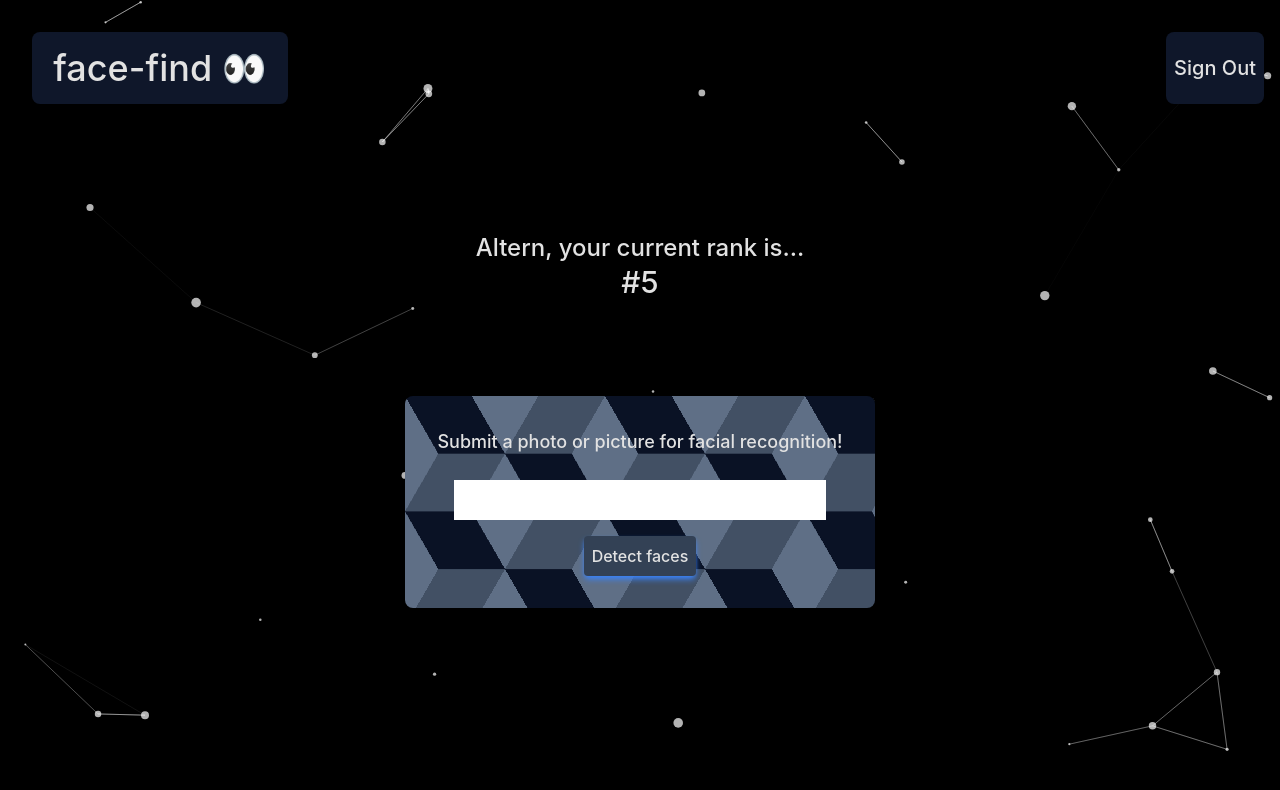
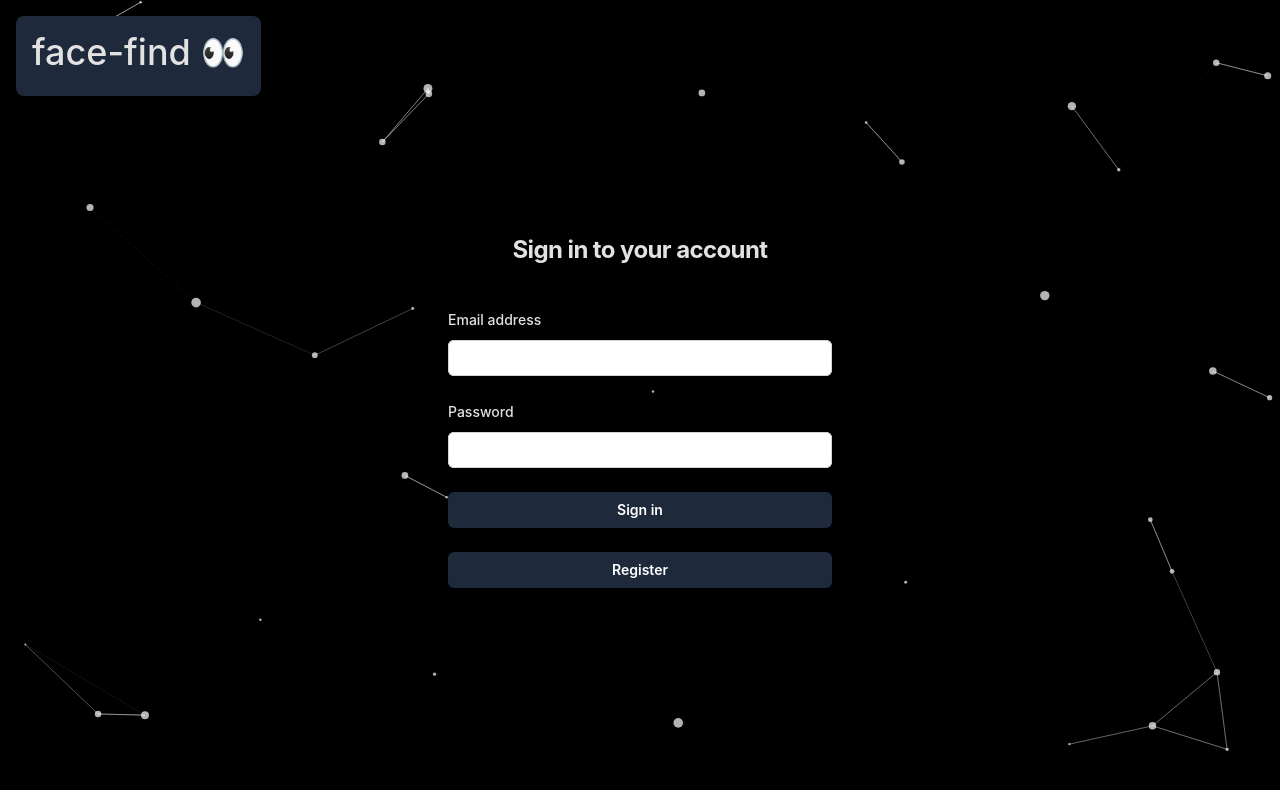
Before and after one commit to ericliucs/face-find, a React (Create React App) app: page / in a window 1280 px wide. Shown: the top 790 px of the page. Built offline with nearby package versions, Linux system fonts and the light colour scheme; a web font is replaced by a local one.

Commit message:
Added sign-in component

```diff
--- a/package.json
+++ b/package.json
@@ -3,6 +3,7 @@
   "version": "0.1.0",
   "private": true,
   "dependencies": {
+    "@tailwindcss/forms": "^0.5.7",
     "@testing-library/jest-dom": "^5.17.0",
     "@testing-library/react": "^13.4.0",
     "@testing-library/user-event": "^13.5.0",
--- a/src/App.js
+++ b/src/App.js
@@ -1,7 +1,8 @@
-import ImageLinkForm from "./components/logo/ImageLinkForm";
+import ImageLinkForm from "./components/image-link-form/ImageLinkForm";
 import Logo from "./components/logo/Logo";
 import Navigation from "./components/navigation/Navigation";
 import Rank from "./components/rank/Rank";
+import Credentials from "./components/sign-in/Credentials";
 import { useEffect, useState } from "react";
 import Particles, { initParticlesEngine } from "@tsparticles/react";
 import { loadSlim } from "@tsparticles/slim";
@@ -11,13 +12,13 @@ const USER_ID = "ericliu";
 const APP_ID = "ztm-face-find";
 const MODEL_ID = 'face-detection';
 
-const particlesOptions = {
+const particlesOptions= {
   background: {
     color: {
       value: "#000000",
     },
   },
-  fpsLimit: 144,
+  fpsLimit: 120,
   interactivity: {
     events: {
       onClick: {
@@ -25,7 +26,7 @@ const particlesOptions = {
         mode: "push",
       },
       onHover: {
-        enable: true,
+        enable: false,
         mode: "repulse",
       },
       resize: true,
@@ -86,6 +87,7 @@ function App() {
   const [input, setInput] = useState("");
   const [imageURL, setImageURL] = useState("");
   const [faceBox, setFaceBox] = useState({});
+  const [route, setRoute] = useState("sign-in");
 
   useEffect(() => {
     initParticlesEngine(async (engine) => {
@@ -94,6 +96,18 @@ function App() {
       setInit(true);
     });
   }, []);
+
+  function register() {
+    setRoute(route === "register" ? "face-find" : "register");
+  }
+
+  function signIn() {
+    setRoute("face-find");
+  }
+
+  function signOut() {
+    setRoute("sign-in");
+  }
 
   function onInputChange(event) {
     setInput(event.target.value);
@@ -166,8 +180,6 @@ function App() {
         // Accessing and rounding the concept value
         const name = concept.name;
         const value = concept.value.toFixed(4);
-
-        // console.log(`${name}: ${value} BBox: ${topRow}, ${leftCol}, ${bottomRow}, ${rightCol}`);
       });
     });
   }
@@ -190,16 +202,20 @@ function App() {
   }
 
   return <div id={"app"} className={"app"}>
-    {init &&
-      <Particles id="tsparticles" options={particlesOptions} className={"fixed -z-50"}/>}
-    <div id={"navbar"} className={"flex justify-between text-center"}>
+    {init && <Particles id="tsparticles" options={particlesOptions} className={"fixed -z-50"}/>}
+
+    <div id={"navbar"} className={"m-4 gap-y-1 flex flex-wrap justify-between text-center"}>
       <Logo />
-      <Navigation />
+      {route === "face-find" && <Navigation signOut={signOut}/>}
     </div>
-    <div className={"flex flex-col justify-center items-center"}>
-      <Rank />
-      <ImageLinkForm onInputChange={onInputChange} onSubmit={onSubmit} imageURL={imageURL} faceBox={faceBox}/>
-    </div>
+
+    {route === "sign-in" || route === "register"
+      ? <Credentials onSignIn={signIn} onRegister={register} route={route} />
+      : <div className={"flex flex-col justify-center items-center"}>
+          <Rank/>
+          <ImageLinkForm onInputChange={onInputChange} onSubmit={onSubmit} imageURL={imageURL} faceBox={faceBox}/>
+        </div>
+    }
   </div>;
 }
 
--- a/src/components/logo/ImageLinkForm.js
+++ b/src/components/image-link-form/ImageLinkForm.js
@@ -2,10 +2,16 @@ import "./ImageLinkForm.css"
 import FaceRecognition from "../face-recognition/FaceRecognition";
 
 function ImageLinkForm({ onInputChange, onSubmit, imageURL, faceBox }) {
-  return <div id={"image-link-form"} className={"mt-24 p-8 rounded-lg flex flex-col items-center"}>
+  return <div id={"image-link-form"} className={"mt-24 mx-4 p-8 rounded-lg flex flex-col items-center"}>
     <p className={"text-lg"}>Submit a photo or picture for facial recognition!</p>
     <FaceRecognition imageURL={imageURL} faceBox={faceBox} />
-    <input type="text" className={"mt-2 p-2 bg-white w-11/12 text-black"} onChange={onInputChange}></input>
+
+    <input type="text"
+           className={"mt-2 p-2 bg-white w-11/12 text-black"}
+           onChange={onInputChange}
+           placeholder={"https://samples.clarifai.com/metro-north.jpg"}>
+    </input>
+
     <button className={"mt-4 p-2 rounded bg-slate-700 shadow-md shadow-blue-500 transition duration-100" +
       " hover:bg-slate-500"} onClick={onSubmit}>
       Detect faces
--- a/src/components/logo/Logo.js
+++ b/src/components/logo/Logo.js
@@ -1,13 +1,14 @@
 import Tilt from "react-parallax-tilt";
 
 function Logo() {
-  return <div className={"m-8"}>
-    <Tilt className={"w-64"}>
-      <h1 className={"p-4 rounded-lg text-4xl bg-slate-900 transition duration-100 hover:bg-slate-800 cursor-default"}>
+  return (
+    <Tilt className={"w-64 flex"}>
+      <h1 className={"min-h-20 p-4 rounded-lg text-4xl text-wrap bg-slate-800 transition duration-100 cursor-default" +
+        " hover:bg-slate-700"}>
         face-find 👀
       </h1>
     </Tilt>
-  </div>;
+  );
 }
 
 export default Logo;
--- a/src/components/navigation/Navigation.js
+++ b/src/components/navigation/Navigation.js
@@ -1,7 +1,7 @@
-function Navigation() {
+function Navigation({ signOut }) {
   return <nav className={"flex justify-end"}>
-    <button className={"mx-4 my-8 px-2 rounded-lg bg-slate-900 align-middle text-xl transition duration-100" +
-      " hover:bg-slate-800"}>Sign Out</button>
+    <button className={"min-h-20 px-2 rounded-lg bg-slate-800 align-middle text-xl transition duration-100" +
+      " hover:bg-slate-700"} onClick={signOut}>Sign Out</button>
   </nav>;
 }
 
--- a/src/components/rank/Rank.js
+++ b/src/components/rank/Rank.js
@@ -1,5 +1,5 @@
 function Rank() {
-  return <div id={"rank"} className={"mt-24 flex flex-col justify-center items-center"}>
+  return <div id={"rank"} className={"mt-24 m-2 flex flex-col justify-center items-center font-bold"}>
     <div className={"text-2xl"}>
       {"Altern, your current rank is..."}
     </div>
--- /dev/null
+++ b/src/components/sign-in/Credentials.js
@@ -0,0 +1,106 @@
+function Credentials({ onSignIn, onRegister, route }) {
+  // Modified code from https://tailwindui.com/components/application-ui/forms/sign-in-forms
+  return (
+    <div className="mt-24 px-4 lg:px-8 flex min-h-full flex-1 flex-col justify-center ">
+      <div className="sm:mx-auto sm:w-full sm:max-w-sm">
+        <h2 className="mt-10 text-center text-2xl font-bold leading-9 tracking-tight">
+          {route === "sign-in" ? "Sign in to your account" : "Register your account"}
+        </h2>
+      </div>
+
+      <div className="mt-10 sm:mx-auto sm:w-full sm:max-w-sm">
+        <div className="space-y-6">
+          {route === "register" &&
+            <div>
+              <label htmlFor="name" className="block text-sm font-medium leading-6">
+                Name
+              </label>
+              <div className="mt-2">
+                <input
+                  id="name"
+                  name="name"
+                  type="text"
+                  required
+                  className="block w-full rounded-md border-0 py-1.5 text-gray-900 shadow-sm ring-1 ring-inset
+                  ring-gray-300 placeholder:text-gray-400 focus:ring-2 focus:ring-inset focus:ring-slate-500
+                  sm:text-sm sm:leading-6"
+                />
+              </div>
+            </div>
+          }
+
+          <div>
+            <label htmlFor="email" className="block text-sm font-medium leading-6">
+              Email address
+            </label>
+            <div className="mt-2">
+              <input
+                id="email"
+                name="email"
+                type="email"
+                required
+                autoComplete="email"
+                className="block w-full rounded-md border-0 py-1.5 text-gray-900 shadow-sm ring-1 ring-inset
+                ring-gray-300 placeholder:text-gray-400 focus:ring-2 focus:ring-inset focus:ring-slate-500
+                sm:text-sm sm:leading-6"
+              />
+            </div>
+          </div>
+
+          <div>
+            <div className="flex items-center justify-between">
+              <label htmlFor="password" className="block text-sm font-medium leading-6">
+                Password
+              </label>
+              {/*<div className="text-sm">*/}
+              {/*  <a href="#" className="font-semibold hover:text-slate-400">*/}
+              {/*    Forgot password?*/}
+              {/*  </a>*/}
+              {/*</div>*/}
+            </div>
+            <div className="mt-2">
+              <input
+                id="password"
+                name="password"
+                type="password"
+                required
+                autoComplete="current-password"
+                className="block w-full rounded-md border-0 py-1.5 text-gray-900 shadow-sm ring-1 ring-inset
+                ring-gray-300 placeholder:text-gray-400 focus:ring-2 focus:ring-inset focus:ring-slate-500 sm:text-sm
+                sm:leading-6"
+              />
+            </div>
+          </div>
+
+          {route === "sign-in" &&
+            <div>
+              <button
+                type="submit"
+                className="flex w-full justify-center rounded-md bg-slate-800 px-3 py-1.5 text-sm font-semibold leading-6
+            text-white shadow-sm hover:bg-slate-700 focus-visible:outline focus-visible:outline-2
+            focus-visible:outline-offset-2 focus-visible:outline-slate-500"
+                onClick={onSignIn}
+              >
+                Sign in
+              </button>
+            </div>
+          }
+
+          <div>
+            <button
+              type="submit"
+              className="flex w-full justify-center rounded-md bg-slate-800 px-3 py-1.5 text-sm font-semibold leading-6
+            text-white shadow-sm hover:bg-slate-700 focus-visible:outline focus-visible:outline-2
+            focus-visible:outline-offset-2 focus-visible:outline-slate-500"
+              onClick={onRegister}
+            >
+              Register
+            </button>
+          </div>
+        </div>
+      </div>
+    </div>
+  );
+}
+
+export default Credentials;
--- a/tailwind.config.js
+++ b/tailwind.config.js
@@ -6,5 +6,7 @@ module.exports = {
   theme: {
     extend: {},
   },
-  plugins: [],
+  plugins: [
+    require("@tailwindcss/forms"),
+  ],
 }
```
Also changed, not shown: src/components/image-link-form/ImageLinkForm.css (renamed from src/components/logo/ImageLinkForm.css), 1 other file (tests, documents, lock files or other folders).
